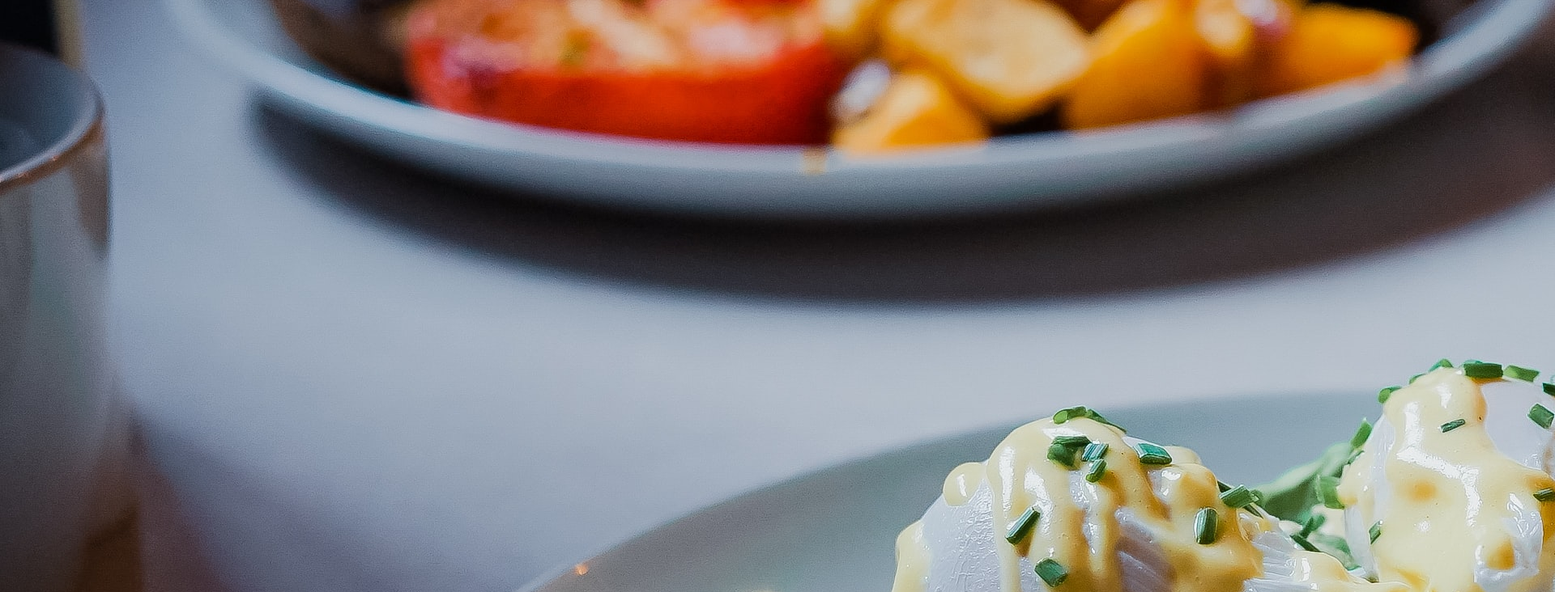
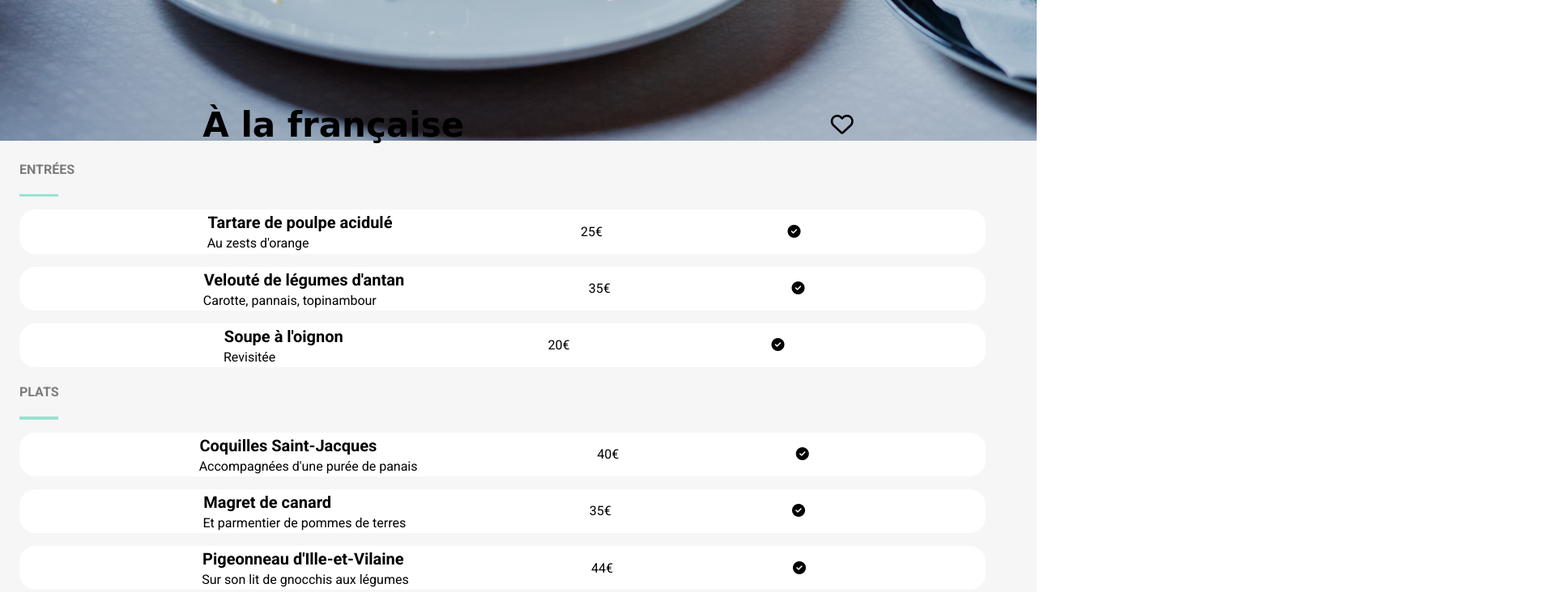
Before and after one commit to Smilodon83/ohmyfood, a website: page pages/a-la-française.html in a window 1280 px wide. Shown: the part 760-1492 px from the top of the page at 81% size, 1920 px wide, since content can reach past the window. Drawn offline with Linux system fonts and the light colour scheme; a web font is replaced by a local one.

Commit message:
Debut css page a la française

```diff
--- a/pages/a-la-française.html
+++ b/pages/a-la-française.html
@@ -32,9 +32,8 @@
         <section id="menu" class="menu">
             <div class="menu__titre">
                 <h2 class="menu__titre-nom">À la française</h2>
-                <div class="menu__titre-coeur">
-                    <i class="fas fa-heart"></i>
-                </div>
+                    <i class="far fa-heart"></i>
+
             </div>
                 <!-- div entrées  -->
             <div class="entrées">
--- a/sass/layout/_header.scss
+++ b/sass/layout/_header.scss
@@ -1,11 +1,19 @@
 header{
     display: flex;
     align-items: center;
-    justify-content: space-around ;
+    justify-content: center ;
     font-family: 'Shrikhand', cursive;
     font-size: 24px;
     color: black;
     text-decoration: none;
     text-align: center;
 
+    & a {
+        text-decoration: none;
+        color: #353535;
+        position: absolute;
+        left: 5%;
+    }
+
+
 }
--- a/sass/main.scss
+++ b/sass/main.scss
@@ -3,6 +3,7 @@
 @import "./layout/header";
 @import "./layout/footer";
 @import "./components/cards";
+@import "./pages/restaurants";
 * {
     -webkit-box-sizing: border-box;
     box-sizing: border-box;
--- /dev/null
+++ b/sass/pages/_restaurants.scss
@@ -0,0 +1,61 @@
+main {
+    font-family: 'Roboto', sans-serif;
+    & img {
+        width: 100%;
+        z-index: -1;
+        margin-top: -40px;
+        object-fit: cover;
+    }
+}
+
+.menu{
+    z-index: 1;
+    margin-top: -3em;
+    padding-left : 1.5em;
+    width: 100%;
+    background-color: #f6f6f6 ;
+    border-radius: 30px 30px 0 0 ;
+    &__titre{
+        display: flex;
+        align-items: center;
+        justify-content: space-around;
+        font-size: 28px;
+        & h2 {
+            margin: 0;
+            padding: 0;
+        }
+    }
+
+    & h2{
+        font-family:'Shrikhand', cursive;
+
+    }
+    & h4{
+        color: #7b7b7b;
+    }
+
+    & .sidebar{
+        height: 0.2em;
+        width: 3em;
+        background-color: $color-tertiary;
+    }
+
+    & .plat {
+        width: 95%;
+        margin: 1em 0;
+        background-color: white;
+        border-radius: 20px;
+        display: flex;
+        align-items: center;
+        justify-content: space-evenly;
+
+        & h5 , & p {
+            margin: 0.2em;
+        }
+
+        & h5 {
+            font-size: 20px;
+        }
+
+    }
+}
```
Also changed, not shown: index.html (+2 -2 lines), css/style.css, sass/pages/_a-la-française.scss (deleted), 1 other file.
